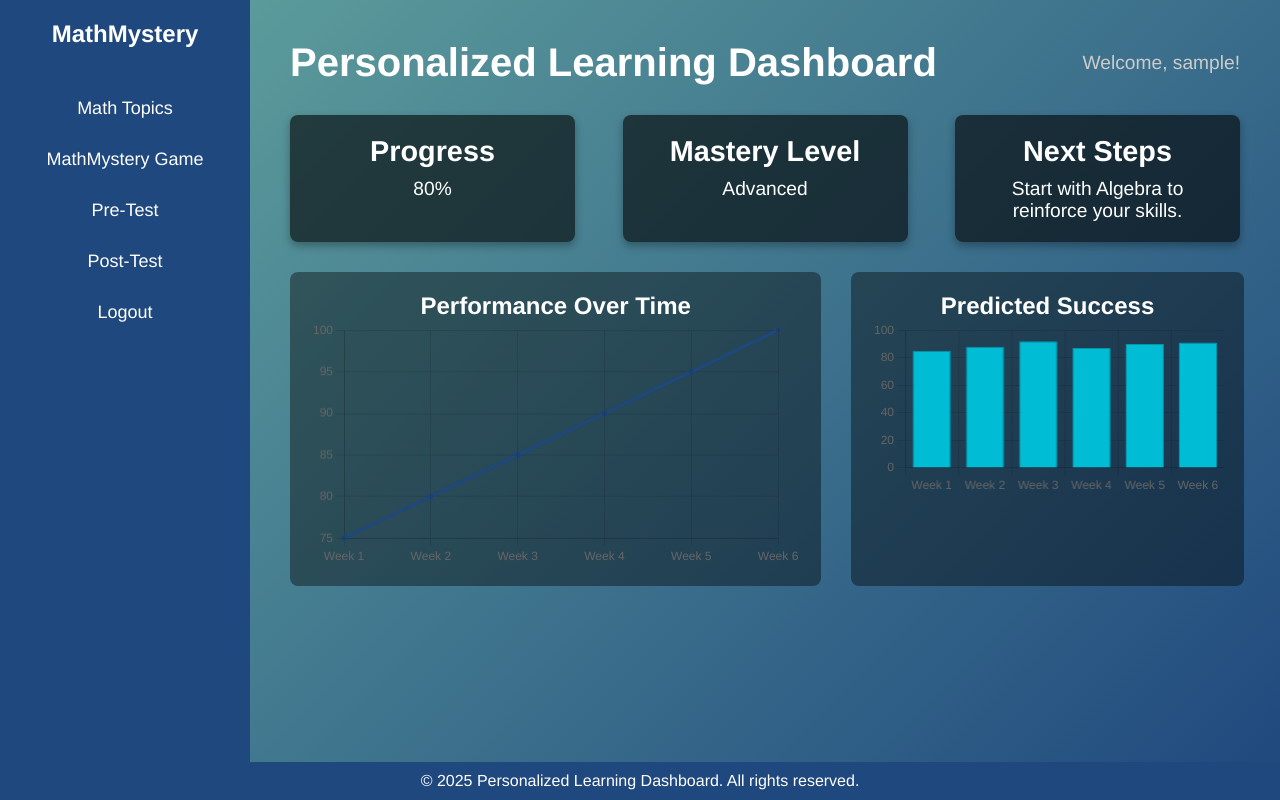
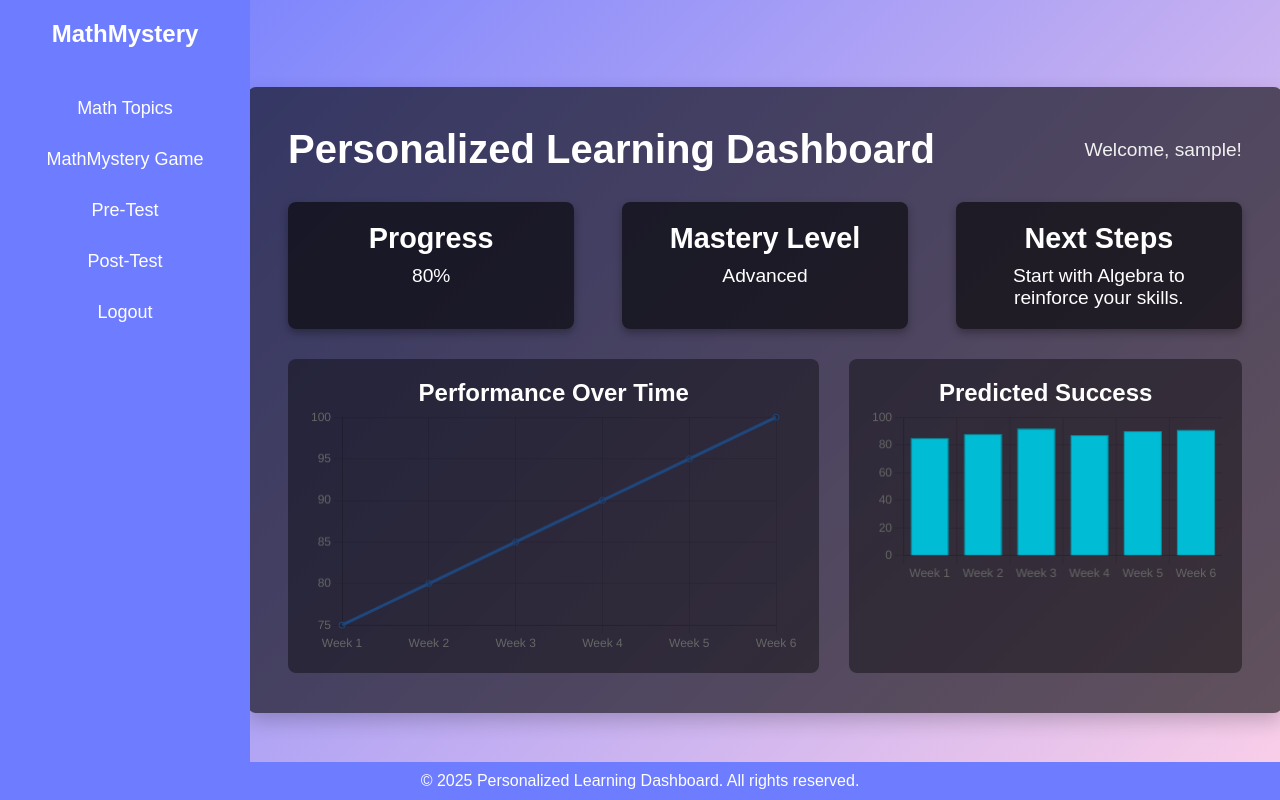
Before and after one commit to Ycy97/MathMysteryFinal, a Flask app: template templates/dashboard.html in a window 1280 px wide. Run offline with Flask 3, Linux system fonts and the light colour scheme; the template is opened without the code that fills it: most values are stand-ins (such as "Sample title", 1, 10 or a date in 2020); parts of the project's set-up code (start-up, migrations or seed data) failed here and were passed over.

Commit message:
updated css to follow color scheme

```diff
--- a/static/dashboard.css
+++ b/static/dashboard.css
@@ -5,24 +5,26 @@
     box-sizing: border-box;
 }
 
+/* Body Styling */
 body {
-    font-family: 'Helvetica Neue', Arial, sans-serif;
-    background: linear-gradient(135deg, #63a69f, #1f487e);
+    font-family: 'Arial', sans-serif;
+    background: linear-gradient(135deg, #6e7dff, #fbcfe8);
     display: flex;
-    justify-content: space-between;
+    justify-content: center;
+    align-items: center;
     min-height: 100vh;
     color: #fff;
-    flex-direction: column;
+    margin: 0;
 }
 
-/* Left Panel (Navigation) */
+/* Left Navigation Panel */
 .left-panel {
     position: fixed;
     top: 0;
     left: 0;
     width: 250px;
     height: 100%;
-    background-color: #1f487e;
+    background-color: #6e7dff;
     padding: 20px;
     color: white;
     display: flex;
@@ -58,7 +60,7 @@ body {
 }
 
 .left-panel nav ul li a:hover {
-    background-color: #4a6584;
+    background-color: #fbcfe8;
 }
 
 /* Main content area */
@@ -69,6 +71,9 @@ body {
     flex-direction: column;
     gap: 30px;
     flex-grow: 1;
+    background: rgba(0, 0, 0, 0.6);
+    border-radius: 8px;
+    box-shadow: 0 8px 20px rgba(0, 0, 0, 0.2);
 }
 
 /* Dashboard Header */
@@ -84,7 +89,7 @@ body {
 
 .dashboard-header .username {
     font-size: 1.2rem;
-    color: #ccc;
+    color: #f0f0f0;
 }
 
 /* Personalized Statistics and Data Cards */
@@ -133,13 +138,43 @@ body {
 
 /* Footer */
 footer {
-    background-color: #1f487e;
+    background-color: #6e7dff;
     color: white;
     text-align: center;
     padding: 10px;
     position: fixed;
     bottom: 0;
     width: 100%;
+}
+
+/* Button Styling */
+.button {
+    text-decoration: none;
+    padding: 1rem 2rem;
+    border-radius: 30px;
+    font-size: 1rem;
+    text-transform: uppercase;
+    font-weight: bold;
+    cursor: pointer;
+    display: inline-block;
+    transition: all 0.3s ease-in-out;
+    box-shadow: 0 4px 10px rgba(0, 0, 0, 0.2);
+    border: none;
+}
+
+.primary {
+    background: #6e7dff;
+    color: white;
+}
+
+.secondary {
+    background: #fbcfe8;
+    color: #6e7dff;
+}
+
+.button:hover {
+    transform: translateY(-5px);
+    box-shadow: 0 8px 20px rgba(0, 0, 0, 0.3);
 }
 
 /* Media Queries for Responsiveness */
```
